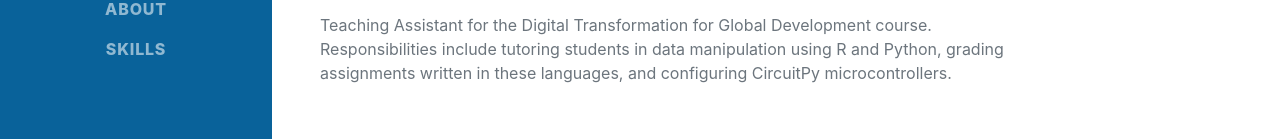
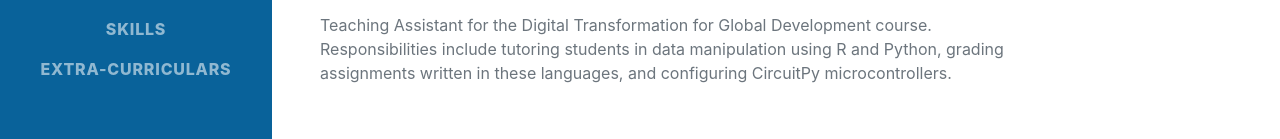
Before and after one commit to lewis-msasa/lewis-msasa.github.io, a website: page list.html in a window 1280 px wide. Shown: the part 523-662 px from the top of the page. Drawn offline with nearby package versions, Linux system fonts and the light colour scheme; a web font is replaced by a local one.

Commit message:
Update list.html

```diff
--- a/list.html
+++ b/list.html
@@ -29,6 +29,7 @@
                     <li class="nav-item"><a class="nav-link js-scroll-trigger" href="index.html">Home</a></li>
                     <li class="nav-item"><a class="nav-link js-scroll-trigger" href="index.html#about">About</a></li>
                     <li class="nav-item"><a class="nav-link js-scroll-trigger" href="skills.html">Skills</a></li>
+                    <li class="nav-item"><a class="nav-link js-scroll-trigger" href="extras.html">Extra-Curriculars</a></li>
                 </ul>
             </div>
         </nav>
```
